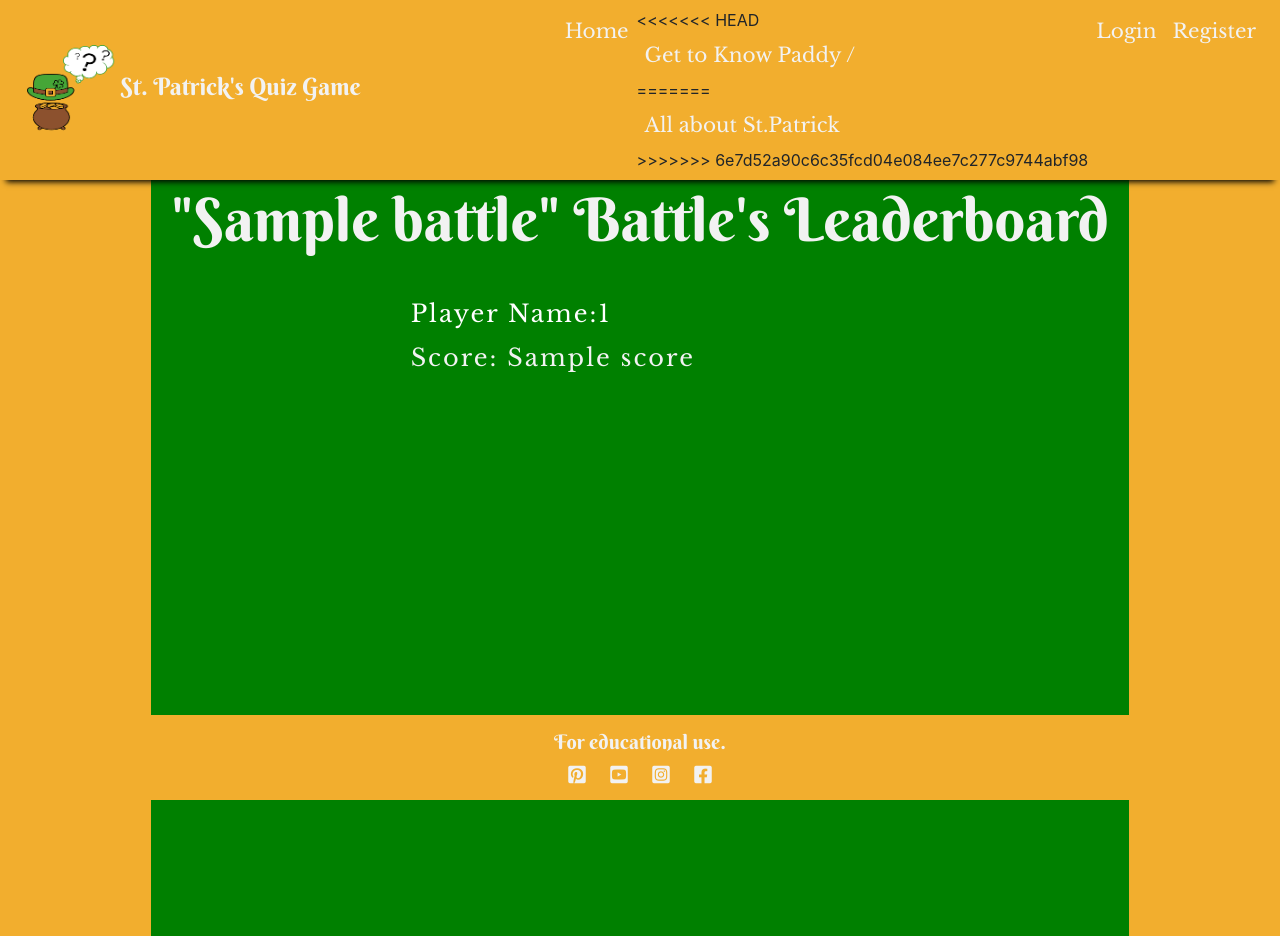
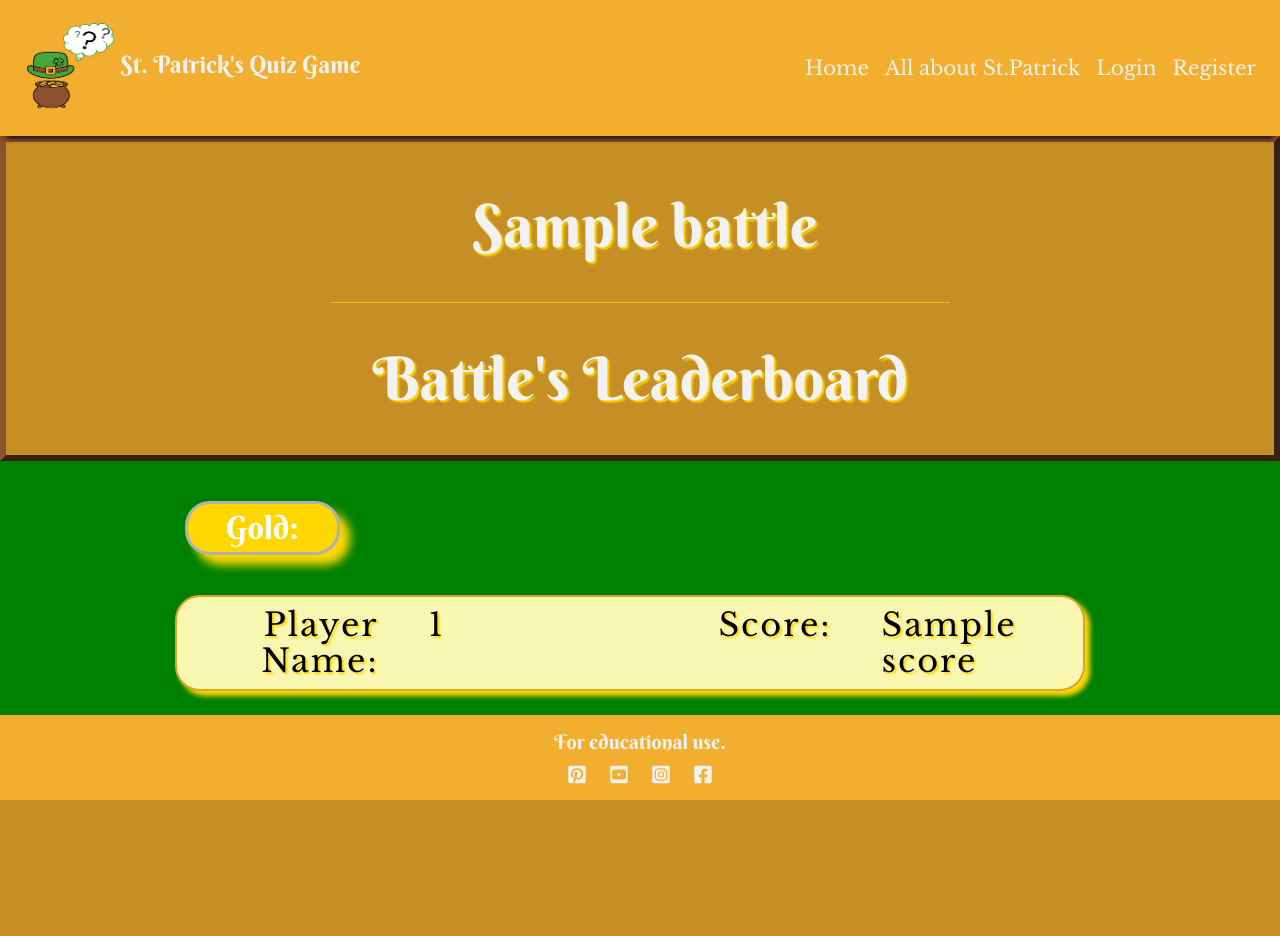
Before and after one commit to kairosity/hackpack-patricks-quiz, a Flask app: page /leaderboard/1 in a window 1280 px wide. After the commit the page ends 800 px from the top, so only its background shows below. Run offline with Flask 2, Linux system fonts and the light colour scheme; a database or web service that is not in the repository returns one stand-in record (values such as "Sample title"); some libraries are stand-ins or nearby versions.

Commit message:
leaderboard styling

```diff
--- a/static/css/style.css
+++ b/static/css/style.css
@@ -349,14 +349,90 @@ footer {
 .leaderboard-scores{
     background-color: green;
     align-items: center;
+    width: 100%;
+    text-shadow: 2px 2px 2px gold;
+    position: absolute;
 }
 .leaderboard-heading{
     margin-top: 0;
     padding-top: 3rem;
 
 }
+
 .scores {
     color: white;
+}
+
+
+#hr_leaderboard {
+    width: 50%;
+    background-color: gold;
+}
+
+.scoreboard {
+    font-family: 'Berkshire Swash', cursive;;
+    background: rgb(248, 247, 177);
+    margin: 20px 20px 20px 0px;
+    border: 2px solid goldenrod;
+    border-radius: 25px;
+    box-shadow: 5px 5px 5px gold;
+    text-align: center;
+}
+
+.leaderboard-title {
+    border: 6px outset #8c512e;
+    background: #c68f25;
+}
+
+.place {
+    font-family: 'Berkshire Swash', cursive;
+    margin: 40px 20px 40px 10px;
+    font-size: 2rem;
+    border-radius: 25px;
+    color: white;
+    text-align: center;
+}
+
+.score-text {
+    margin: 10px;
+    text-align: left;
+    color: black;
+    font-size: 2rem;
+}
+
+.scores {
+    margin: auto;
+    width: 75%;
+    margin-bottom: 100px;
+    background: green;
+}
+
+.gold {
+    border: 3px solid rgb(177, 177, 177);
+    background: gold;
+    box-shadow: 10px 10px 10px gold;
+}
+
+.silver {
+    border: 3px solid rgb(177, 177, 177);
+    background: silver;
+    box-shadow: 10px 10px 10px silver;
+}
+
+.bronze {
+    border: 3px solid rgb(177, 177, 177);
+    background: #CD7F32;
+    box-shadow: 10px 10px 10px #CD7F32;
+}
+
+.right {
+    text-align: right;
+}
+
+#hr_scores {
+    margin: 50px auto 50px auto;
+    background-color: gold;
+    width: 75%;
 }
 
 /*----------------------------------------------------------------------Battleground */
@@ -434,7 +510,6 @@ footer {
 .hidden-score-input{
     display: none;
 }
-<<<<<<< HEAD
 /*---------------------------------------------------------------- info pages*/
 
 .info-section{
@@ -484,6 +559,3 @@ footer {
     padding: 0 0 15px 15px;
 
 }
-=======
-
->>>>>>> 6e7d52a90c6c35fcd04e084ee7c277c9744abf98
--- a/static/js/script.js
+++ b/static/js/script.js
@@ -1,8 +1,3 @@
-  // This code is for the dropdown in the regsitration form to select the county
-  $(document).ready(function(){
-    $('select').formSelect();
-  });
-
 // This adds the .active class to the navbar link of whatever page the user is on
    $(function(){
        $(".nav-link").each(function(){
@@ -11,3 +6,9 @@
                }
        });
     });
+
+
+$('.scoreboard:nth(0)').before('<div class="place col-2 gold">Gold:</div>');
+$('.scoreboard:nth(1)').before('<div class="place col-2 silver">Silver:</div>');
+$('.scoreboard:nth(2)').before('<div class="place col-2 bronze">Bronze:</div>');
+$('.scoreboard:nth(3)').before('<hr id="hr_scores">');
--- a/templates/base.html
+++ b/templates/base.html
@@ -49,11 +49,7 @@
                         <a class="nav-link active-page" href="{{url_for('home')}}">Home</a>
                     </li>
                     <li class="nav-item">
-<<<<<<< HEAD
-                        <a class="nav-link" href="{{ url_for('know_paddy') }}">Get to Know Paddy /</a>
-=======
                         <a class="nav-link" href="#">All about St.Patrick</a>
->>>>>>> 6e7d52a90c6c35fcd04e084ee7c277c9744abf98
                     </li>
 
                     {% if session['user'] %}
--- a/templates/leaderboard.html
+++ b/templates/leaderboard.html
@@ -1,22 +1,34 @@
 {% extends "base.html" %}
 
 {% block content %}
-<div class="container-fluid leaderboard-container justify-content-center row">
+<div class="leaderboard-scores">
+        <div class="col-12 offset-md-12 center leaderboard-title">
+            <h1 class="leaderboard-heading col-12">{{battle.battle_name|capitalize}}</h1>
+            <hr id="hr_leaderboard">
+            <h1> Battle's Leaderboard</h1>
+        </div>
+        <div class="col-12 offset-md-12 scores">
 
-    <div class="leaderboard-scores">
-
-         <h1 class="leaderboard-heading col-12">"{{battle.battle_name|capitalize}}" Battle's Leaderboard</h1>
-
-         <div class="col-6 offset-md-3">
+            {% for score in battle.battle_scores %}
+            <div class="justify-content-center scoreboard">
+                <div class="row">
+                    <div class="col-3">
+                        <h3 class="score-text right">Player Name:</h3>
+                    </div>
+                    <div class="col-3">
+                        <h3 class="score-text">{{score[0]}}</h3>
+                    </div>
+                    <div class="col-3">
+                        <h3 class="score-text right">Score:</h3>
+                    </div>
+                    <div class="col-3">
+                        <h3 class="score-text">{{score[1]}}</h3>
+                    </div>
+                </div>
+            </div>
+            {% endfor %}
 
 
-        {% for score in battle.battle_scores %}
-            <h3 class="scores">Player Name:{{score[0]}}</h3><h3>Score: {{score[1]}}</h3>
-        {% endfor %}
-
-
-      </div>
-    </div>
+        </div>
 </div>
-
 {% endblock %}
```
